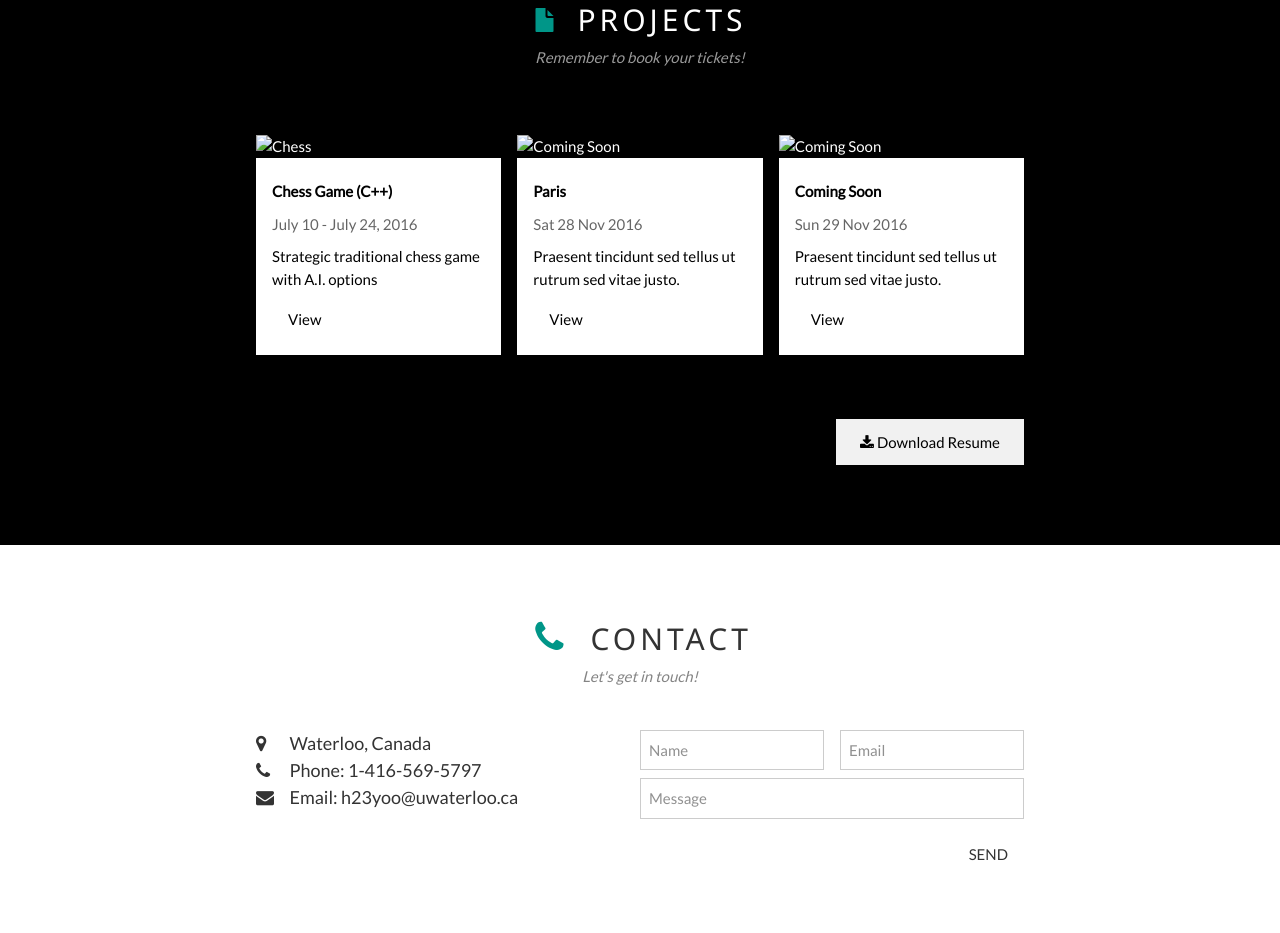
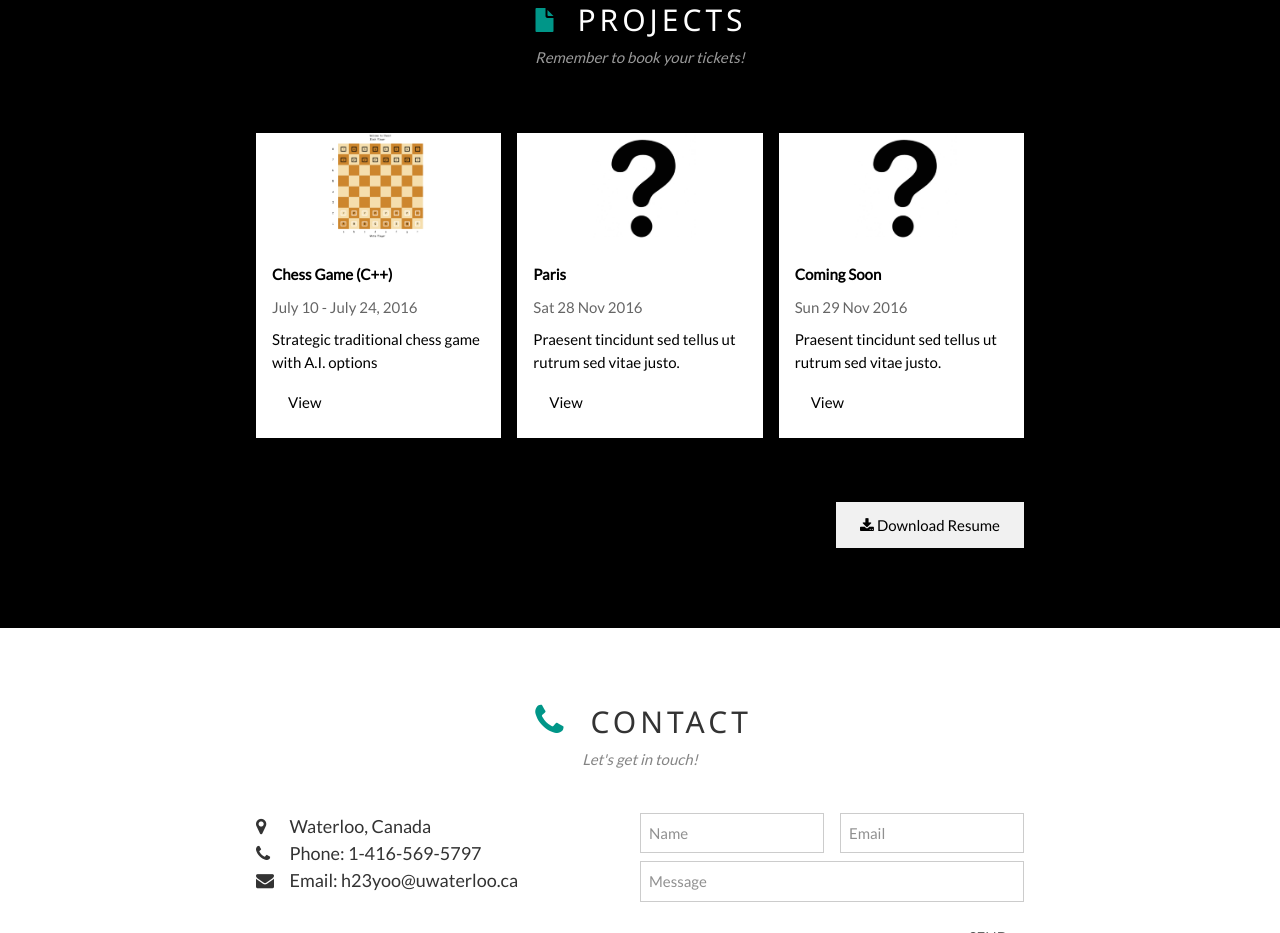
Before and after one commit to michelle-yooh/michellehy95.github.io, a plain HTML site: page index.html in a window 1280 px wide. Shown: the part 2448-3381 px from the top of the page. Drawn offline with nearby package versions, Linux system fonts and the light colour scheme.

Commit message:
temporary index.html

```diff
--- a/index.html
+++ b/index.html
@@ -106,14 +106,14 @@ a.teal { color: #99e1d9 }
   </div>
   <!-- images -->
   <div class="mySlides w3-display-container w3-center">
-    <img src="images/studying_filter.jpeg" style="width:100%">
+    <img src="studying_filter.jpeg" style="width:100%">
     <div class="w3-display-bottommiddle w3-container w3-text-white w3-padding-32 w3-hide-small">
       <h3>Title</h3>
       <p><b>Description</b></p>
     </div>
   </div>
   <div class="mySlides w3-display-container w3-center">
-    <img src="images/classroom_bw.jpeg" style="width:100%">
+    <img src="classroom_bw.jpeg" style="width:100%">
     <div class="w3-display-bottommiddle w3-container w3-text-white w3-padding-32 w3-hide-small">
       <h3>Title</h3>
       <p><b>Description</b></p>
@@ -251,7 +251,7 @@ a.teal { color: #99e1d9 }
 
       <div class="w3-row-padding w3-padding-32" style="margin:0 -16px">
         <div class="w3-third w3-margin-bottom">
-          <img src="images/chessboard.png" alt="Chess" style="width:100%" class="w3-hover-opacity">
+          <img src="chessboard.png" alt="Chess" style="width:100%" class="w3-hover-opacity">
           <div class="w3-container w3-white">
             <br>
             <p><b>Chess Game (C++)</b></p>
@@ -261,7 +261,7 @@ a.teal { color: #99e1d9 }
           </div>
         </div>
         <div class="w3-third w3-margin-bottom">
-          <img src="images/question.png" alt="Coming Soon" style="width:100%" class="w3-hover-opacity">
+          <img src="question.png" alt="Coming Soon" style="width:100%" class="w3-hover-opacity">
           <div class="w3-container w3-white">
             <br>
             <p><b>Paris</b></p>
@@ -271,7 +271,7 @@ a.teal { color: #99e1d9 }
           </div>
         </div>
         <div class="w3-third w3-margin-bottom">
-          <img src="images/question.png" alt="Coming Soon" style="width:100%" class="w3-hover-opacity">
+          <img src="question.png" alt="Coming Soon" style="width:100%" class="w3-hover-opacity">
           <div class="w3-container w3-white">
             <br>
             <p><b>Coming Soon</b></p>
@@ -299,7 +299,7 @@ a.teal { color: #99e1d9 }
       </div>
       <div class="w3-container">
         <a href="https://github.com/TimBaek/Chess" target="_blank">
-          <img src="images/chessboard.png" alt="Chess" style="width:100%" class="w3-hover-opacity">
+          <img src="chessboard.png" alt="Chess" style="width:100%" class="w3-hover-opacity">
         </a>
         <br>
         <h5>• Developed Chess game with two partners as final project for academic coursework (attained 96%)</h5>
```
